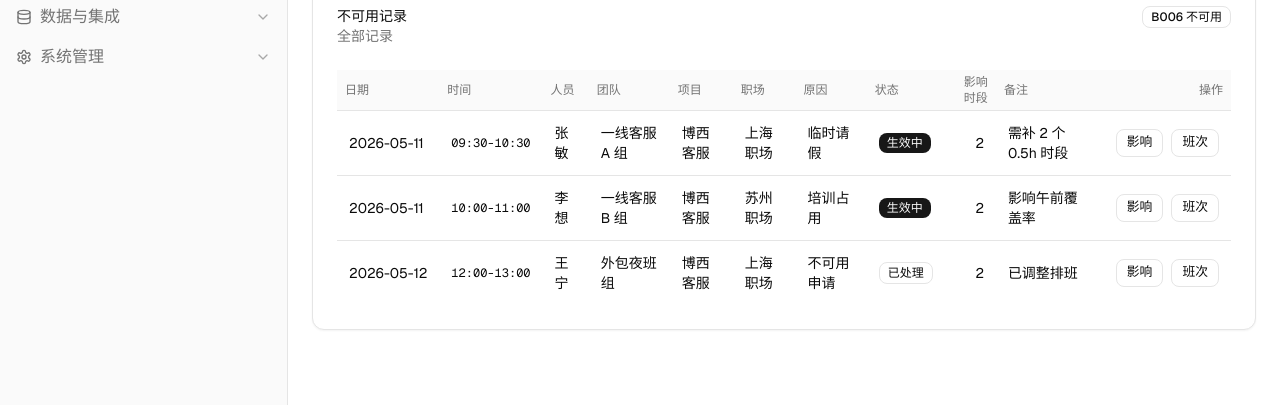
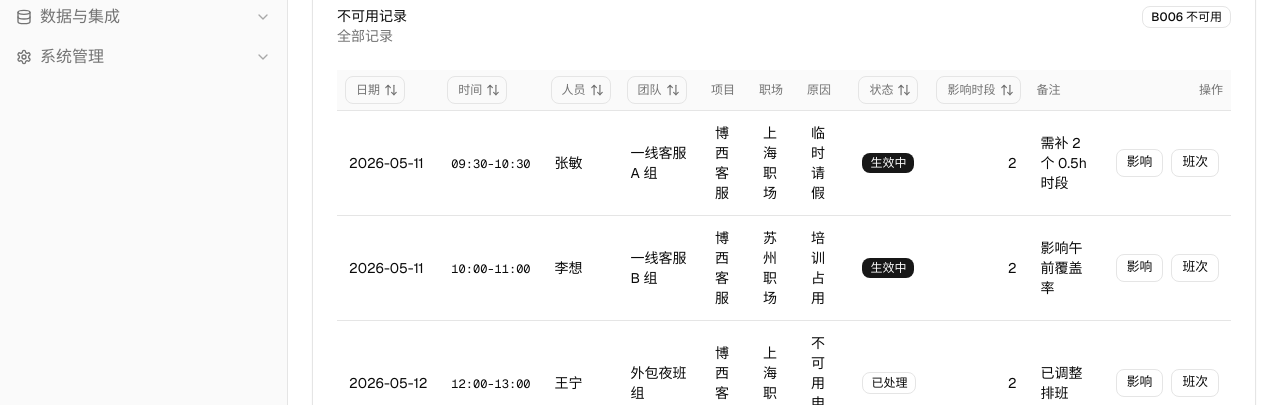
Before and after one commit to huiliuxu780/bpo-schedule-platform, a Next.js app: page /unavailability in a window 1280 px wide. Shown: the part 395-800 px from the top of the page. Built offline with nearby package versions, Linux system fonts and the light colour scheme; no server answers.

Commit message:
feat: migrate unavailability table to tanstack

```diff
--- a/app/unavailability/page.tsx
+++ b/app/unavailability/page.tsx
@@ -2,6 +2,7 @@ import Link from "next/link"
 import { Search } from "lucide-react"
 
 import { AppShell } from "@/components/app-shell"
+import { UnavailabilityTable } from "@/components/unavailability-table"
 import { Badge } from "@/components/ui/badge"
 import { Button } from "@/components/ui/button"
 import {
@@ -12,14 +13,6 @@ import {
   CardTitle,
 } from "@/components/ui/card"
 import { Input } from "@/components/ui/input"
-import {
-  Table,
-  TableBody,
-  TableCell,
-  TableHead,
-  TableHeader,
-  TableRow,
-} from "@/components/ui/table"
 import {
   getUnavailability,
   unavailabilityStatusLabel,
@@ -149,75 +142,7 @@ export default async function UnavailabilityPage({ searchParams }: PageProps) {
             <Badge variant="outline">B006 不可用</Badge>
           </CardHeader>
           <CardContent>
-            <Table>
-              <TableHeader>
-                <TableRow>
-                  <TableHead>日期</TableHead>
-                  <TableHead>时间</TableHead>
-                  <TableHead>人员</TableHead>
-                  <TableHead>团队</TableHead>
-                  <TableHead>项目</TableHead>
-                  <TableHead>职场</TableHead>
-                  <TableHead>原因</TableHead>
-                  <TableHead>状态</TableHead>
-                  <TableHead className="text-right">影响时段</TableHead>
-                  <TableHead>备注</TableHead>
-                  <TableHead className="w-24 text-right">操作</TableHead>
-                </TableRow>
-              </TableHeader>
-              <TableBody>
-                {rows.map((row) => (
-                  <TableRow key={row.unavailability_id}>
-                    <TableCell className="whitespace-nowrap">
-                      {row.unavailable_date}
-                    </TableCell>
-                    <TableCell className="font-mono text-xs">
-                      {row.start_time}-{row.end_time}
-                    </TableCell>
-                    <TableCell className="font-medium">{row.staff_name}</TableCell>
-                    <TableCell>{row.team_name}</TableCell>
-                    <TableCell>{row.project_name}</TableCell>
-                    <TableCell>{row.site_name}</TableCell>
-                    <TableCell>{row.reason}</TableCell>
-                    <TableCell>
-                      <Badge variant={row.status === "active" ? "default" : "outline"}>
-                        {unavailabilityStatusLabel(row.status)}
-                      </Badge>
-                    </TableCell>
-                    <TableCell className="text-right tabular-nums">
-                      {row.affected_intervals}
-                    </TableCell>
-                    <TableCell>{row.note}</TableCell>
-                    <TableCell className="text-right">
-                      <div className="flex justify-end gap-2">
-                        <Button asChild variant="outline" size="sm">
-                          <Link
-                            href={`/unavailability/${encodeURIComponent(row.unavailability_id)}`}
-                          >
-                            影响
-                          </Link>
-                        </Button>
-                        <Button asChild variant="ghost" size="sm">
-                          <Link href={`/shift-details?query=${row.site_name}`}>
-                            班次
-                          </Link>
-                        </Button>
-                      </div>
-                    </TableCell>
-                  </TableRow>
-                ))}
-                {rows.length === 0 ? (
-                  <TableRow>
-                    <TableCell
-                      colSpan={11}
-                      className="h-24 text-center text-sm text-muted-foreground"
-                    >
-                      暂无符合条件的不可用记录
-                    </TableCell>
-                  </TableRow>
-                ) : null}
-              </TableBody>
-            </Table>
+            <UnavailabilityTable rows={rows} />
           </CardContent>
         </Card>
       </main>
--- /dev/null
+++ b/components/unavailability-table.tsx
@@ -0,0 +1,235 @@
+"use client"
+
+import Link from "next/link"
+import { ArrowUpDown } from "lucide-react"
+import {
+  type ColumnDef,
+  flexRender,
+  getCoreRowModel,
+  getSortedRowModel,
+  type SortingState,
+  useReactTable,
+} from "@tanstack/react-table"
+import * as React from "react"
+
+import { Badge } from "@/components/ui/badge"
+import { Button } from "@/components/ui/button"
+import {
+  Table,
+  TableBody,
+  TableCell,
+  TableHead,
+  TableHeader,
+  TableRow,
+} from "@/components/ui/table"
+import {
+  unavailabilityStatusLabel,
+  type UnavailabilityRow,
+  type UnavailabilityStatus,
+} from "@/lib/unavailability"
+
+const statusRank: Record<UnavailabilityStatus, number> = {
+  active: 0,
+  resolved: 1,
+}
+
+const columns: ColumnDef<UnavailabilityRow>[] = [
+  {
+    accessorKey: "unavailable_date",
+    header: ({ column }) => (
+      <Button
+        variant="ghost"
+        size="sm"
+        onClick={() => column.toggleSorting(column.getIsSorted() === "asc")}
+      >
+        日期
+        <ArrowUpDown data-icon="inline-end" />
+      </Button>
+    ),
+    cell: ({ row }) => (
+      <span className="whitespace-nowrap">{row.original.unavailable_date}</span>
+    ),
+  },
+  {
+    id: "time",
+    accessorFn: (row) => `${row.start_time}-${row.end_time}`,
+    header: ({ column }) => (
+      <Button
+        variant="ghost"
+        size="sm"
+        onClick={() => column.toggleSorting(column.getIsSorted() === "asc")}
+      >
+        时间
+        <ArrowUpDown data-icon="inline-end" />
+      </Button>
+    ),
+    cell: ({ row }) => (
+      <span className="font-mono text-xs">
+        {row.original.start_time}-{row.original.end_time}
+      </span>
+    ),
+  },
+  {
+    accessorKey: "staff_name",
+    header: ({ column }) => (
+      <Button
+        variant="ghost"
+        size="sm"
+        onClick={() => column.toggleSorting(column.getIsSorted() === "asc")}
+      >
+        人员
+        <ArrowUpDown data-icon="inline-end" />
+      </Button>
+    ),
+    cell: ({ row }) => (
+      <span className="font-medium">{row.original.staff_name}</span>
+    ),
+  },
+  {
+    accessorKey: "team_name",
+    header: ({ column }) => (
+      <Button
+        variant="ghost"
+        size="sm"
+        onClick={() => column.toggleSorting(column.getIsSorted() === "asc")}
+      >
+        团队
+        <ArrowUpDown data-icon="inline-end" />
+      </Button>
+    ),
+  },
+  {
+    accessorKey: "project_name",
+    header: "项目",
+  },
+  {
+    accessorKey: "site_name",
+    header: "职场",
+  },
+  {
+    accessorKey: "reason",
+    header: "原因",
+  },
+  {
+    accessorKey: "status",
+    header: ({ column }) => (
+      <Button
+        variant="ghost"
+        size="sm"
+        onClick={() => column.toggleSorting(column.getIsSorted() === "asc")}
+      >
+        状态
+        <ArrowUpDown data-icon="inline-end" />
+      </Button>
+    ),
+    sortingFn: (left, right) =>
+      statusRank[left.original.status] - statusRank[right.original.status],
+    cell: ({ row }) => (
+      <Badge variant={row.original.status === "active" ? "default" : "outline"}>
+        {unavailabilityStatusLabel(row.original.status)}
+      </Badge>
+    ),
+  },
+  {
+    accessorKey: "affected_intervals",
+    header: ({ column }) => (
+      <div className="flex justify-end">
+        <Button
+          variant="ghost"
+          size="sm"
+          onClick={() => column.toggleSorting(column.getIsSorted() === "asc")}
+        >
+          影响时段
+          <ArrowUpDown data-icon="inline-end" />
+        </Button>
+      </div>
+    ),
+    cell: ({ row }) => (
+      <div className="text-right tabular-nums">
+        {row.original.affected_intervals}
+      </div>
+    ),
+  },
+  {
+    accessorKey: "note",
+    header: "备注",
+  },
+  {
+    id: "actions",
+    header: () => <div className="text-right">操作</div>,
+    cell: ({ row }) => (
+      <div className="flex justify-end gap-2">
+        <Button asChild variant="outline" size="sm">
+          <Link
+            href={`/unavailability/${encodeURIComponent(row.original.unavailability_id)}`}
+          >
+            影响
+          </Link>
+        </Button>
+        <Button asChild variant="ghost" size="sm">
+          <Link href={`/shift-details?query=${row.original.site_name}`}>班次</Link>
+        </Button>
+      </div>
+    ),
+  },
+]
+
+export function UnavailabilityTable({ rows }: { rows: UnavailabilityRow[] }) {
+  "use no memo"
+
+  const [sorting, setSorting] = React.useState<SortingState>([
+    { id: "unavailable_date", desc: false },
+  ])
+  // TanStack Table exposes an imperative table API that React Compiler cannot memoize.
+  // eslint-disable-next-line react-hooks/incompatible-library
+  const table = useReactTable({
+    data: rows,
+    columns,
+    state: { sorting },
+    onSortingChange: setSorting,
+    getCoreRowModel: getCoreRowModel(),
+    getSortedRowModel: getSortedRowModel(),
+  })
+
+  return (
+    <Table>
+      <TableHeader>
+        {table.getHeaderGroups().map((headerGroup) => (
+          <TableRow key={headerGroup.id}>
+            {headerGroup.headers.map((header) => (
+              <TableHead key={header.id}>
+                {header.isPlaceholder
+                  ? null
+                  : flexRender(
+                      header.column.columnDef.header,
+                      header.getContext()
+                    )}
+              </TableHead>
+            ))}
+          </TableRow>
+        ))}
+      </TableHeader>
+      <TableBody>
+        {table.getRowModel().rows.map((row) => (
+          <TableRow key={row.id}>
+            {row.getVisibleCells().map((cell) => (
+              <TableCell key={cell.id}>
+                {flexRender(cell.column.columnDef.cell, cell.getContext())}
+              </TableCell>
+            ))}
+          </TableRow>
+        ))}
+        {rows.length === 0 ? (
+          <TableRow>
+            <TableCell
+              colSpan={columns.length}
+              className="h-24 text-center text-sm text-muted-foreground"
+            >
+              暂无符合条件的不可用记录
+            </TableCell>
+          </TableRow>
+        ) : null}
+      </TableBody>
+    </Table>
+  )
+}
--- a/tasks/backlog.yaml
+++ b/tasks/backlog.yaml
@@ -2077,7 +2077,7 @@ tasks:
   - id: F023
     title: "不可用记录 table parity 第三条迁移"
     priority: P1
-    status: ready
+    status: done
     required_workflow: frontend-scaffold
     allowed_files:
       - "app/**"
```
Also changed, not shown: 5 other files (tests, documents, lock files or other folders).
